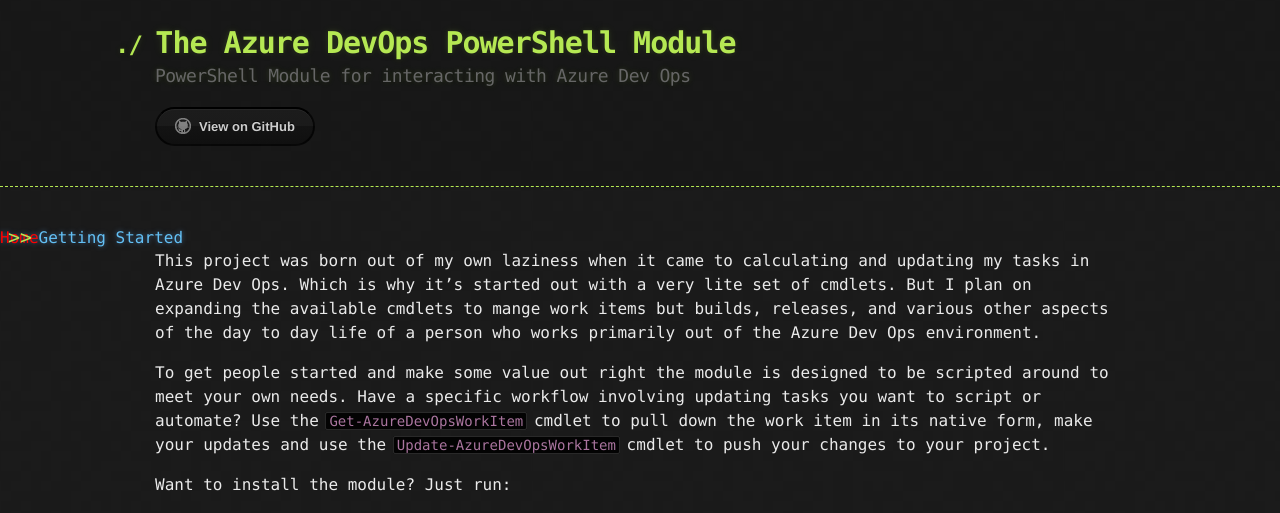
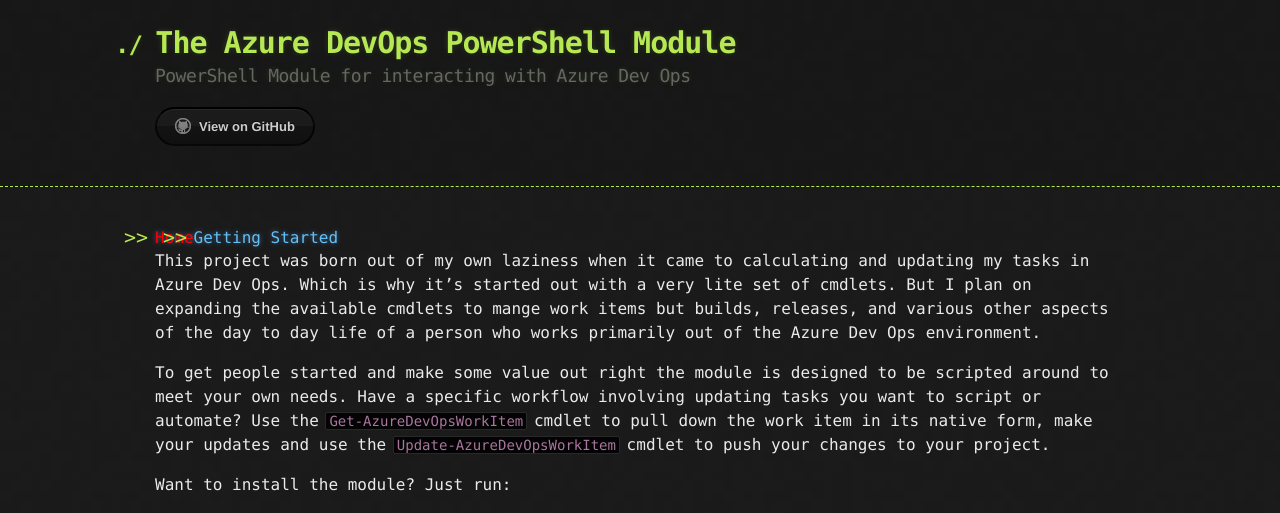
Before and after one commit to UTM-Online/AzureDevOpsPsModule, a Jekyll site: the page built from index.md, in a window 1280 px wide. Shown: the top 513 px of the page. Built offline with Jekyll 4.4.1, drawn with Linux system fonts in a browser that asks for light colours.

Commit message:
site update

```diff
--- a/_layouts/default.html
+++ b/_layouts/default.html
@@ -16,8 +16,10 @@
       </div>
     </header>
 
-    <div id="nav wrapper">
-        {% include primary_navigation.html %}
+    <div class="container">
+        <nav>
+            {% include primary_navigation.html %}
+        </nav>
     </div>
     <div class="container">
       <section id="main_content">
```
